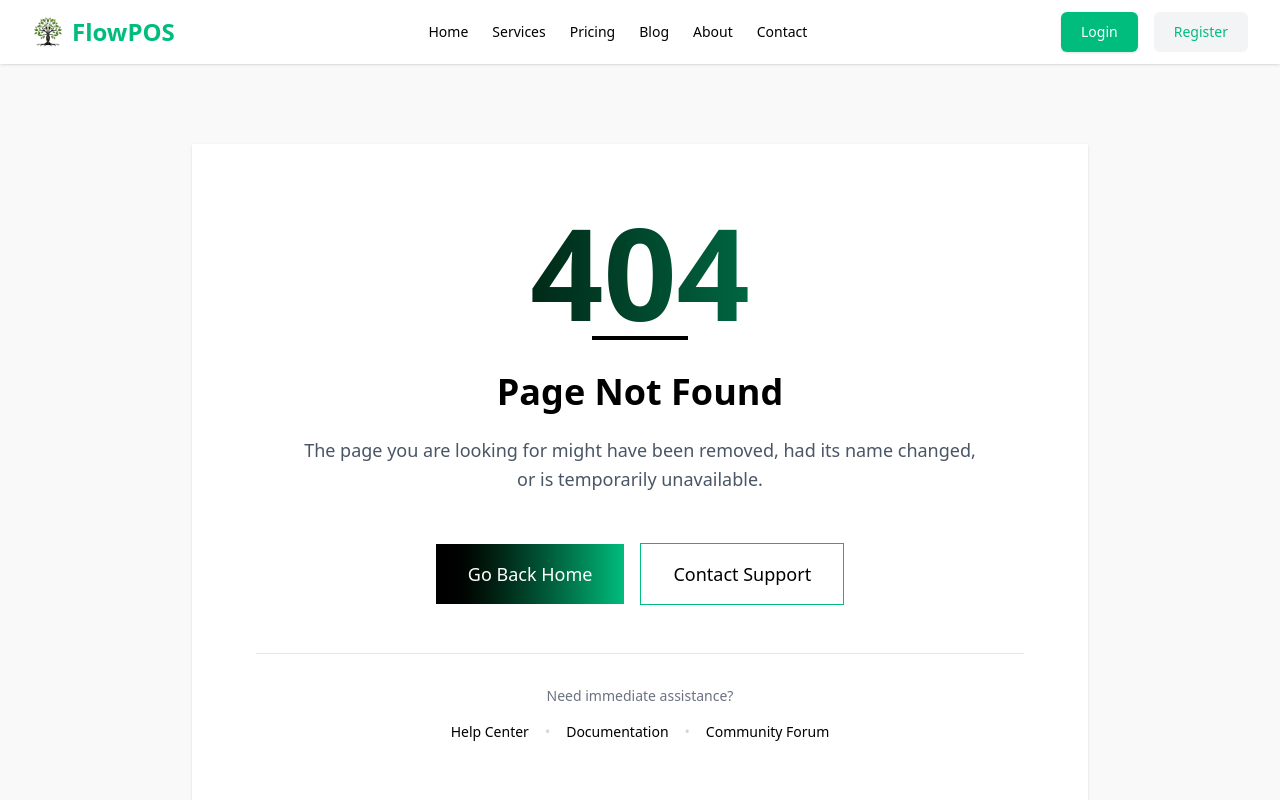
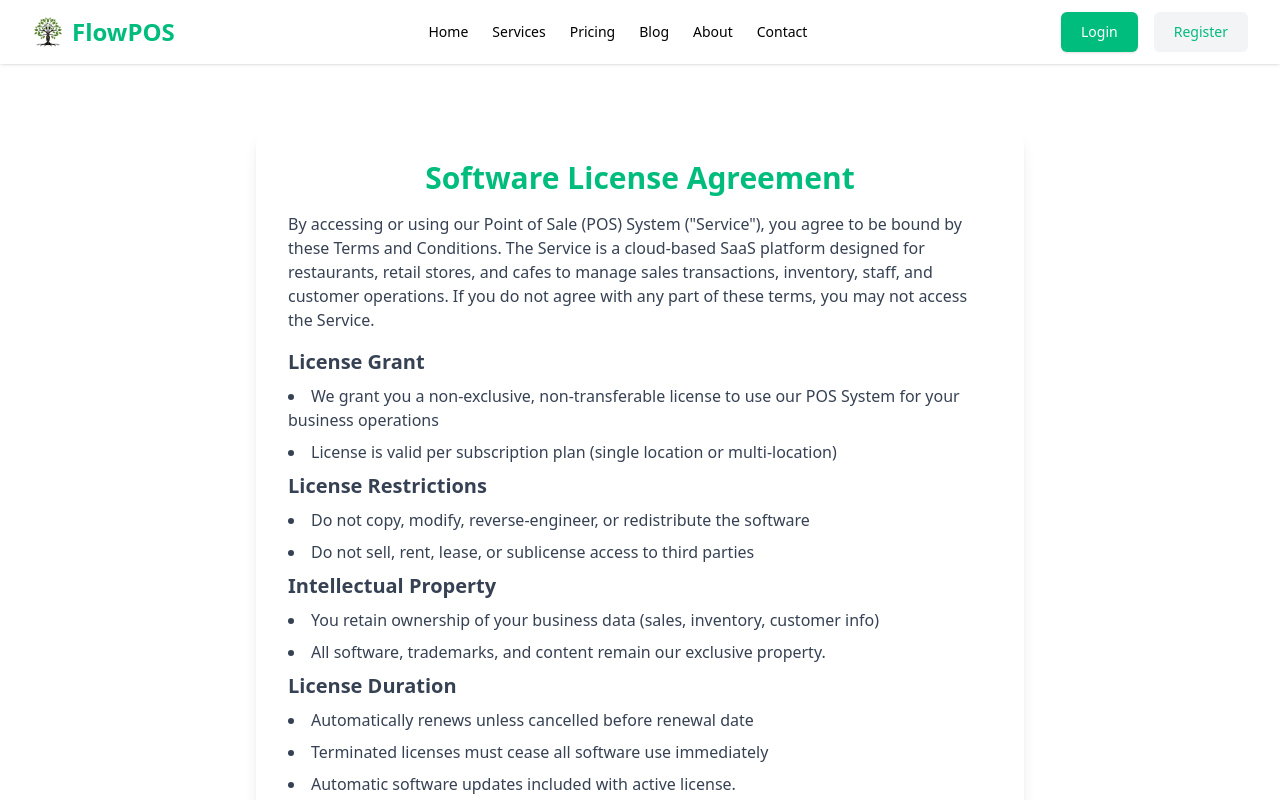
Before and after one commit to Shammi-Akhter/FlowPOS, a React (Vite) app: page /licence in a window 1280 px wide. Shown: the top 800 px of the page. Built offline with nearby package versions, Linux system fonts and the light colour scheme.

Commit message:
Adding licencs and updates some issues

```diff
--- a/src/App.tsx
+++ b/src/App.tsx
@@ -17,6 +17,7 @@ import Update from "./Pages/FutureUpdate";
 import FutureUpdate from "./Pages/FutureUpdate";
 import PrivacyPolicy from "./Pages/PrivacyPolicy";
 import TermsAndCondition from "./Pages/TermsAndCondition";
+import Licence from "./Pages/Licence";
 
 function App() {
   return (
@@ -51,6 +52,7 @@ function App() {
         <Route path="/update" element={<Update/>} />
         <Route path="/privacy" element={<PrivacyPolicy/>} />
         <Route path="/terms" element={<TermsAndCondition/>} />
+        <Route path="/licence" element={<Licence/>} />
 
         <Route path="*" element={<NotFound />} />
       </Routes>
--- a/src/Components/Footer.tsx
+++ b/src/Components/Footer.tsx
@@ -67,22 +67,21 @@ const Footer = () => {
             <h4 className="text-xl text-white font-bold mb-7">Products</h4>
             <ul className="text-lg transition-all duration-500">
               <li className="mb-6">
-                <Link to="/update" className="text-gray-400 hover:text-white">Figma UI System</Link>
+                <Link to="/update" className="text-gray-400 hover:text-white">Menu Management</Link>
               </li>
               <li className="mb-6">
                 <a
-                  href="#quick-start"
-                  onClick={(e) => handleScrollLink(e, "quick-start")}
+                  href="/update"
                   className="text-gray-400 hover:text-white"
                 >
-                  Icons Asset
+               Multi-Location
                 </a>
               </li>
               <li className="mb-6">
-                <Link to="/update" className="text-gray-400 hover:text-white">Responsive Blocks</Link>
+                <Link to="/update" className="text-gray-400 hover:text-white">Reports & Insights</Link>
               </li>
               <li className="mb-6">
-                <Link to="/inupdate" className="text-gray-400 hover:text-white">Components Library</Link>
+                <Link to="/update" className="text-gray-400 hover:text-white">Components Library</Link>
               </li>
               <li className="mb-0">
                 <Link to="/future_update" className="text-gray-400 hover:text-white">Future Element</Link>
@@ -98,21 +97,20 @@ const Footer = () => {
               </li>
               <li className="mb-6">
                 <a
-                  href="#quick-start"
-                  onClick={(e) => handleScrollLink(e, "quick-start")}
+                  href="/update"
                   className="text-gray-400 hover:text-white"
                 >
                   Quick Start
                 </a>
               </li>
               <li className="mb-6">
-                <Link to="/docs" className="text-gray-400 hover:text-white">Documentation</Link>
+                <Link to="/update" className="text-gray-400 hover:text-white">Documentation</Link>
               </li>
               <li className="mb-6">
-                <Link to="/guide" className="text-gray-400 hover:text-white">User Guide</Link>
+                <Link to="/update" className="text-gray-400 hover:text-white">User Guide</Link>
               </li>
               <li className="mb-0">
-                <Link to="/plugins" className="text-gray-400 hover:text-white">Plugin Guide</Link>
+                <Link to="/update" className="text-gray-400 hover:text-white">Plugin Guide</Link>
               </li>
             </ul>
           </div>
@@ -121,13 +119,11 @@ const Footer = () => {
             <h4 className="text-xl text-white font-bold mb-7">Support</h4>
             <ul className="text-lg transition-all duration-500">
               <li className="mb-6">
-                <Link to="/support" className="text-gray-400 hover:text-white">Customer Support</Link>
+                <Link to="/contact" className="text-gray-400 hover:text-white">Customer Support</Link>
               </li>
+
               <li className="mb-6">
-                <Link to="/cookies" className="text-gray-400 hover:text-white">Cookies</Link>
-              </li>
-              <li className="mb-6">
-                <Link to="/license" className="text-gray-400 hover:text-white">License</Link>
+                <Link to="/licence" className="text-gray-400 hover:text-white">License</Link>
               </li>
               <li className="mb-6">
                 <Link to="/terms" className="text-gray-400 hover:text-white">Terms & Conditions</Link>
--- /dev/null
+++ b/src/Pages/Licence.tsx
@@ -0,0 +1,63 @@
+
+
+const Licence = () => {
+    return (
+         <div className="min-h-screen bg-base-200 flex items-center justify-center py-16 px-6">
+            <div className="max-w-3xl bg-white p-8 rounded-2xl shadow-lg">
+                <h1 className="text-3xl font-bold text-emerald-500 mb-4 text-center">
+                   Software License Agreement
+                </h1>
+
+
+
+                   <p className="text-gray-700 mb-4">
+                    By accessing or using our Point of Sale (POS) System ("Service"), you agree to be bound by these Terms and Conditions. The Service is a cloud-based SaaS platform designed for restaurants, retail stores, and cafes to manage sales transactions, inventory, staff, and customer operations. If you do not agree with any part of these terms, you may not access the Service.
+                </p>
+
+                <ul className="list-disc list-inside text-gray-700 space-y-2">
+                   <h4 className="text-xl font-semibold"> License Grant</h4>
+                    <li>
+                        We grant you a non-exclusive, non-transferable license to use our POS System for your business operations
+                    </li>
+                    <li>
+                        License is valid per subscription plan (single location or multi-location)
+                    </li>
+                    <h4 className="text-xl font-semibold">  License Restrictions</h4>
+                    <li>
+                       Do not copy, modify, reverse-engineer, or redistribute the software
+                    </li>
+                    <li>
+                        Do not sell, rent, lease, or sublicense access to third parties
+                    </li>
+                      <h4 className="text-xl font-semibold"> Intellectual Property</h4>
+                    <li>
+                        You retain ownership of your business data (sales, inventory, customer info)
+                    </li>
+                    <li>
+                        All software, trademarks, and content remain our exclusive property.
+                    </li>
+                    <h4 className="text-xl font-semibold">  License Duration</h4>
+                    <li>
+                        Automatically renews unless cancelled before renewal date
+                    </li>
+                    <li>
+                        Terminated licenses must cease all software use immediately
+                    </li>
+                    <li>
+                    Automatic software updates included with active license.
+                    </li>
+                </ul>
+
+                <p className="mt-6 text-gray-700">
+                    If you have questions about our Terms and Conditions, please contact our support team.
+                </p> <br />
+
+                <p className="mt-4 text-center text-sm text-gray-500">
+                    © {new Date().getFullYear()} <span className='text-emerald-500 font-bold'>FlowPOS</span>. All Rights Reserved.
+                </p>
+            </div>
+        </div>
+    );
+};
+
+export default Licence;
```
Also changed, not shown: src/Pages/FutureUpdate.tsx (+1 -1 lines).
